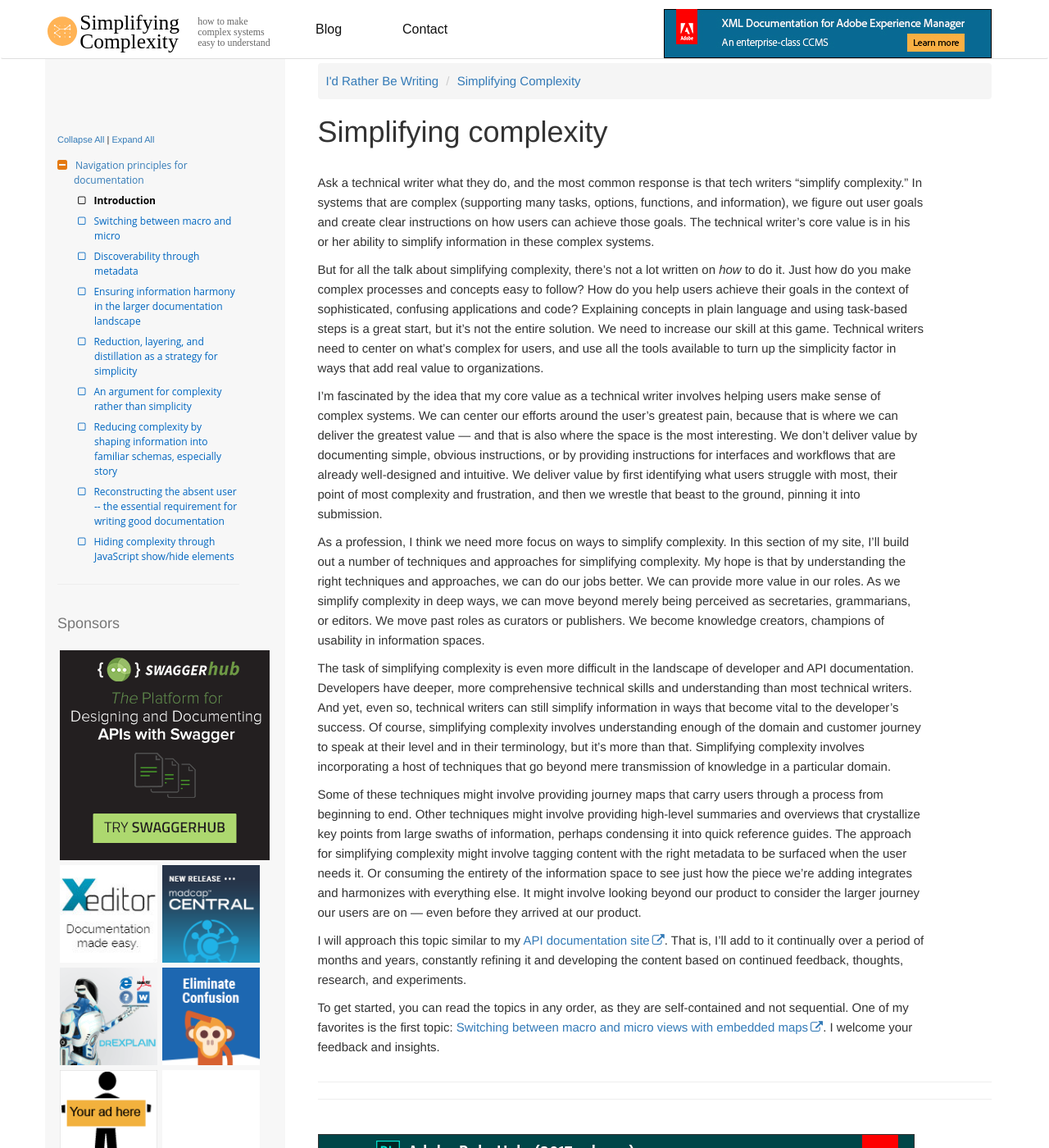
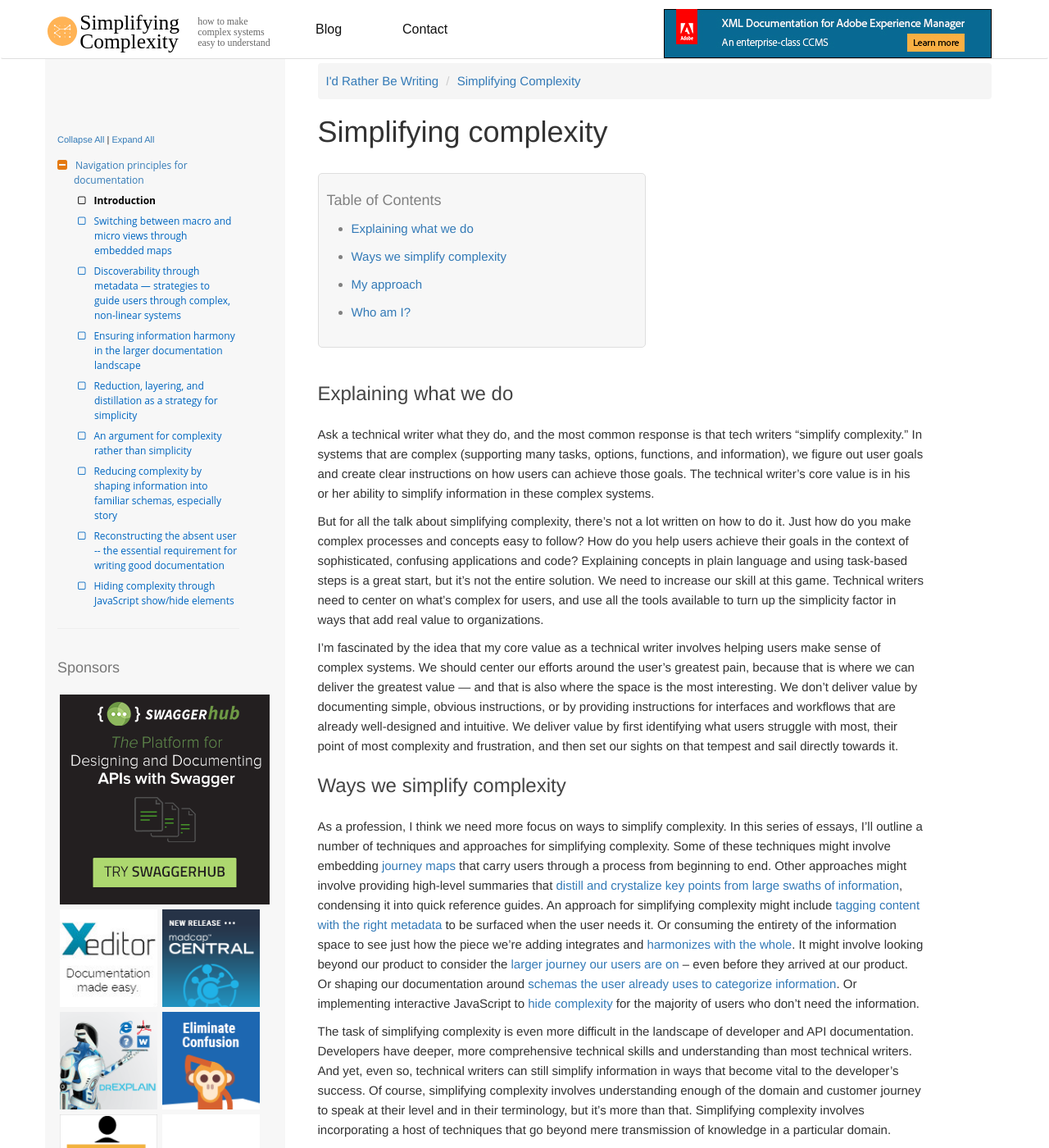
Before and after one commit to tomjoht/simplifying-complexity, a Jekyll site: the page built from _docs/index.md, in a window 1280 px wide and 1400 px high. Shown: the whole window at 82% size. Built offline with Jekyll 4.4.1, drawn with Linux system fonts in a browser that asks for light colours; nearby versions of some CDN libraries; comment, search, counter and statistics services are not loaded; a style sheet for code colours, icons or effects is not loaded; some of the changed text lies outside the part shown.

Commit message:
fix intro

```diff
--- a/_data/docnav.yml
+++ b/_data/docnav.yml
@@ -10,22 +10,22 @@ folders:
   - title: Introduction
     jurl: /index.html
 
-  - title: Switching between macro and micro
+  - title: "Switching between macro and micro views through embedded maps"
     jurl: /macro-micro.html
 
-  - title: Discoverability through metadata
+  - title: "Discoverability through metadata &mdash; strategies to guide users through complex, non-linear systems"
     jurl: /discoverability-through-metadata.html
 
-  - title: Ensuring information harmony in the larger documentation landscape
+  - title: "Ensuring information harmony in the larger documentation landscape"
     jurl: /ensuring-information-harmony-in-the-larger-documentation-landscape.html
 
-  - title: Reduction, layering, and distillation as a strategy for simplicity
+  - title: "Reduction, layering, and distillation as a strategy for simplicity"
     jurl: /reduction-layering-distillation.html
 
-  - title: An argument for complexity rather than simplicity
+  - title: "An argument for complexity rather than simplicity"
     jurl: /argument-for-complexity-rather-than-simplicity.html
 
-  - title: Reducing complexity by shaping information into familiar schemas, especially story
+  - title: "Reducing complexity by shaping information into familiar schemas, especially story"
     jurl: /reducing-complexity-by-shaping-into-schemas-esp-story.html
 
   - title: "Reconstructing the absent user -- the essential requirement for writing good documentation"
--- a/_docs/index.md
+++ b/_docs/index.md
@@ -3,18 +3,35 @@ title: "Simplifying complexity"
 permalink: index.html
 ---
 
+* TOC
+{:toc}
+
+## Explaining what we do
+
 Ask a technical writer what they do, and the most common response is that tech writers "simplify complexity." In systems that are complex (supporting many tasks, options, functions, and information), we figure out user goals and create clear instructions on how users can achieve those goals. The technical writer's core value is in his or her ability to simplify information in these complex systems.
 
-But for all the talk about simplifying complexity, there's not a lot written on *how* to do it. Just how do you make complex processes and concepts easy to follow? How do you help users achieve their goals in the context of sophisticated, confusing applications and code? Explaining concepts in plain language and using task-based steps is a great start, but it's not the entire solution. We need to increase our skill at this game. Technical writers need to center on what's complex for users, and use all the tools available to turn up the simplicity factor in ways that add real value to organizations.
+But for all the talk about simplifying complexity, there's not a lot written on how to do it. Just how do you make complex processes and concepts easy to follow? How do you help users achieve their goals in the context of sophisticated, confusing applications and code? Explaining concepts in plain language and using task-based steps is a great start, but it's not the entire solution. We need to increase our skill at this game. Technical writers need to center on what's complex for users, and use all the tools available to turn up the simplicity factor in ways that add real value to organizations.
 
-I’m fascinated by the idea that my core value as a technical writer involves helping users make sense of complex systems. We can center our efforts around the user’s greatest pain, because that is where we can deliver the greatest value — and that is also where the space is the most interesting. We don’t deliver value by documenting simple, obvious instructions, or by providing instructions for interfaces and workflows that are already well-designed and intuitive. We deliver value by first identifying what users struggle with most, their point of most complexity and frustration, and then we wrestle that beast to the ground, pinning it into submission.
+I’m fascinated by the idea that my core value as a technical writer involves helping users make sense of complex systems. We should center our efforts around the user’s greatest pain, because that is where we can deliver the greatest value — and that is also where the space is the most interesting. We don’t deliver value by documenting simple, obvious instructions, or by providing instructions for interfaces and workflows that are already well-designed and intuitive. We deliver value by first identifying what users struggle with most, their point of most complexity and frustration, and then set our sights on that tempest and sail directly towards it.
 
-As a profession, I think we need more focus on ways to simplify complexity. In this section of my site, I'll build out a number of techniques and approaches for simplifying complexity. My hope is that by understanding the right techniques and approaches, we can do our jobs better. We can provide more value in our roles. As we simplify complexity in deep ways, we can move beyond merely being perceived as secretaries, grammarians, or editors. We move past roles as curators or publishers. We become knowledge creators, champions of usability in information spaces.
+## Ways we simplify complexity
+
+As a profession, I think we need more focus on ways to simplify complexity. In this series of essays, I'll outline a number of techniques and approaches for simplifying complexity. Some of these techniques might involve embedding [journey maps](macro-micro.html) that carry users through a process from beginning to end. Other approaches might involve providing high-level summaries that [distill and crystalize key points from large swaths of information](reduction-layering-distillation.html), condensing it into quick reference guides. An approach for simplifying complexity might include [tagging content with the right metadata](discoverability-through-metadata.html) to be surfaced when the user needs it. Or consuming the entirety of the information space to see just how the piece we're adding integrates and [harmonizes with the whole](ensuring-information-harmony-in-the-larger-documentation-landscape.html). It might involve looking beyond our product to consider the [larger journey our users are on](reconstructing-the-absent-user.html) -- even before they arrived at our product. Or shaping our documentation around [schemas the user already uses to categorize information](reducing-complexity-by-shaping-into-schemas-esp-story.html). Or implementing interactive JavaScript to [hide complexity](hiding-complexity.html) for the majority of users who don’t need the information.
 
 The task of simplifying complexity is even more difficult in the landscape of developer and API documentation. Developers have deeper, more comprehensive technical skills and understanding than most technical writers. And yet, even so, technical writers can still simplify information in ways that become vital to the developer's success. Of course, simplifying complexity involves understanding enough of the domain and customer journey to speak at their level and in their terminology, but it's more than that. Simplifying complexity involves incorporating a host of techniques that go beyond mere transmission of knowledge in a particular domain.
 
-Some of these techniques might involve providing journey maps that carry users through a process from beginning to end. Other techniques might involve providing high-level summaries and overviews that crystallize key points from large swaths of information, perhaps condensing it into quick reference guides. The approach for simplifying complexity might involve tagging content with the right metadata to be surfaced when the user needs it. Or consuming the entirety of the information space to see just how the piece we're adding integrates and harmonizes with everything else. It might involve looking beyond our product to consider the larger journey our users are on &mdash; even before they arrived at our product.
+My hope is that by understanding the right techniques and approaches, we can do our jobs better. We can provide more value in our roles. As we simplify complexity in deep ways, we can move beyond merely being perceived as editors, writers, or publishers. We become knowledge creators and usability experts in information spaces.
+
+## My approach
 
 I will approach this topic similar to my [API documentation site](http://idratherbewriting.com/learnapidoc/). That is, I'll add to it continually over a period of months and years, constantly refining it and developing the content based on continued feedback, thoughts, research, and experiments.
 
-To get started, you can read the topics in any order, as they are self-contained and not sequential. One of my favorites is the first topic: [Switching between macro and micro views with embedded maps](http://idratherbewriting.com/simplifying-complexity/macro-micro.html). I welcome your feedback and insights.
+To get started, you can read the topics in any order, as they are self-contained and not sequential. One of my favorites is the first topic: [Switching between macro and micro views with embedded maps](macro-micro.html). I welcome your feedback and insights.
+
+## Who am I?
+
+I'm currently a senior technical writer Amazon in Sunnyvale, California. I'm best known for my blog [http://idratherbewriting.com](http://idratherbewriting.com), where I post regularly on tech comm topics and have one of the largest followings of technical communicators online. Additionally, I've created an extensive [web API documentation course](http:/idratherbewriting.com/learnapidoc/) that has helped hundreds of technical writers transition into API documentation.
+
+Lately I've been working on a series of essays around Simplifying Complexity &mdash; published on this site &mdash; because I believe this topic is core to increasing value in our discipline. I have given more than [90 presentations](http://idratherbewriting.com/presentations) over the past decade at various tech comm events. I'm always open to trying new things, and I enjoy exploring and discussing ways to innovate in the tech comm space. Feel free to [contact me](contact.html) with any questions or thoughts.
+
+Tom Johnson
```
